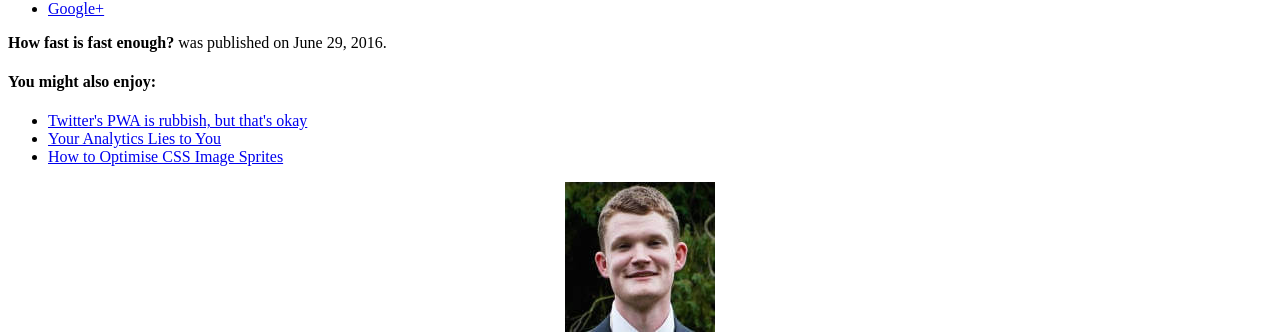
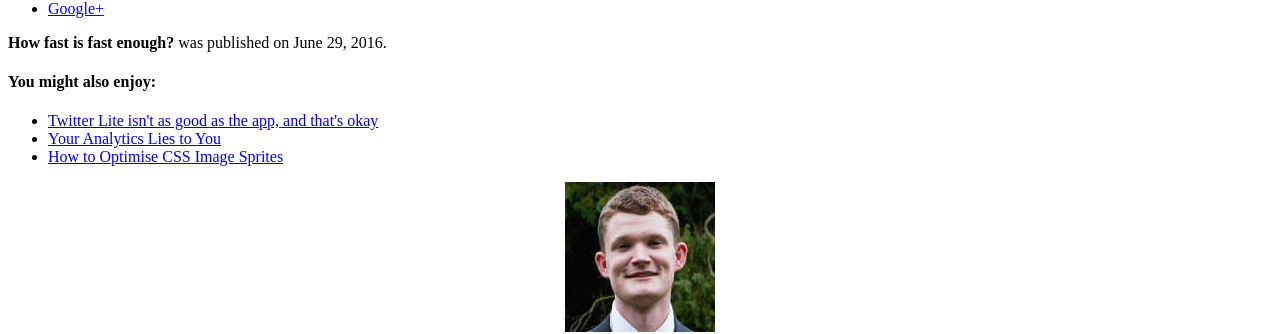
Before and after one commit to simonhearne/webperfninja, a Jekyll site: the page built from _posts/2016-06-29-how-fast-is-fast-enough.markdown, in a window 1280 px wide. Shown: the part 1485-1819 px from the top of the page. Built offline with Jekyll 4.4.1, drawn with Linux system fonts in a browser that asks for light colours.

Commit message:
Less aggressive Twitter PWA title

```diff
--- a/_posts/2017-04-07-twitter-pwa.markdown
+++ b/_posts/2017-04-07-twitter-pwa.markdown
@@ -1,5 +1,5 @@
 ---
-title: Twitter's PWA is rubbish, but that's okay
+title: Twitter Lite isn't as good as the app, and that's okay
 date: 2017-04-07 00:00:00 Z
 categories:
 - '2017'
```
